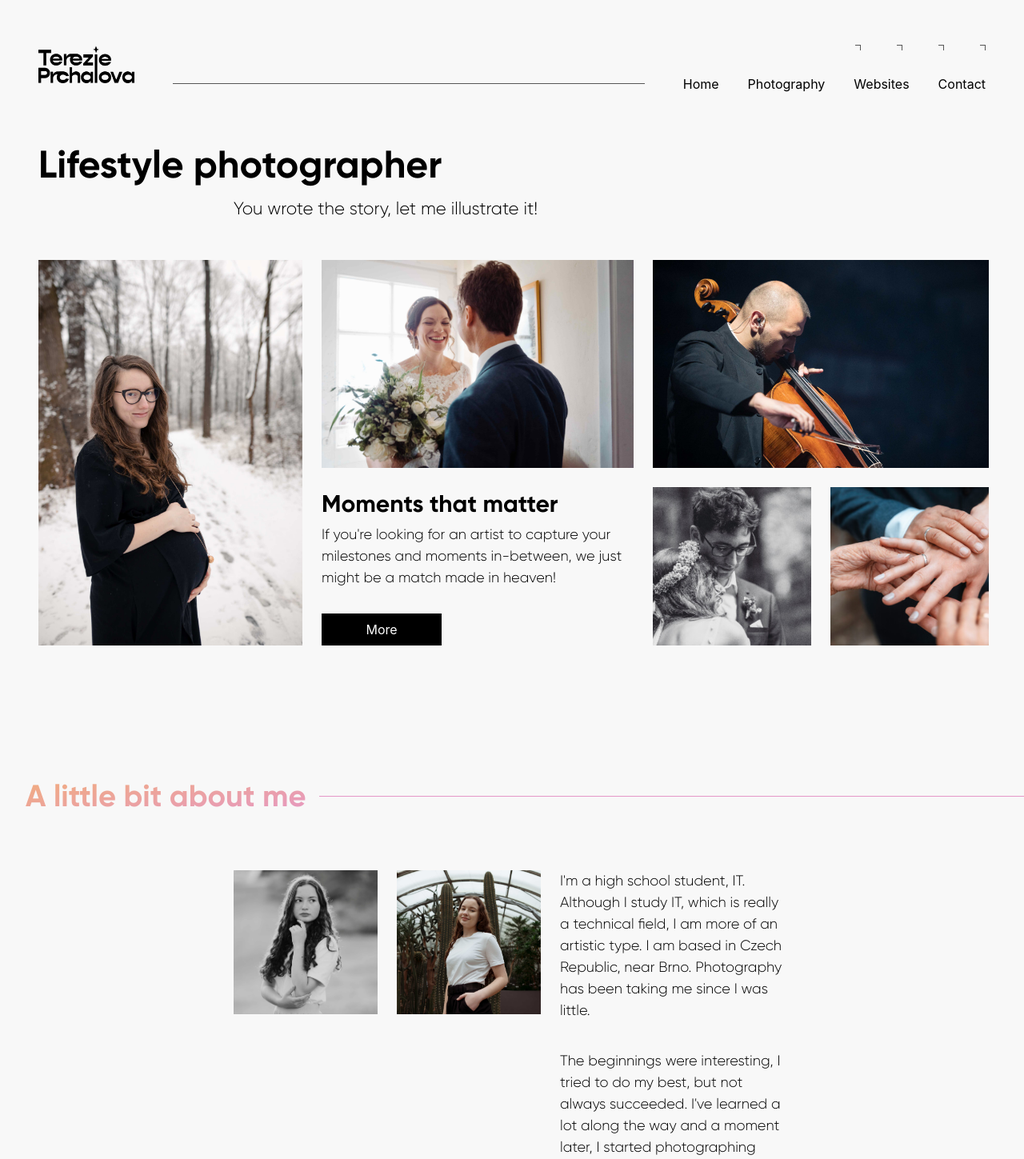
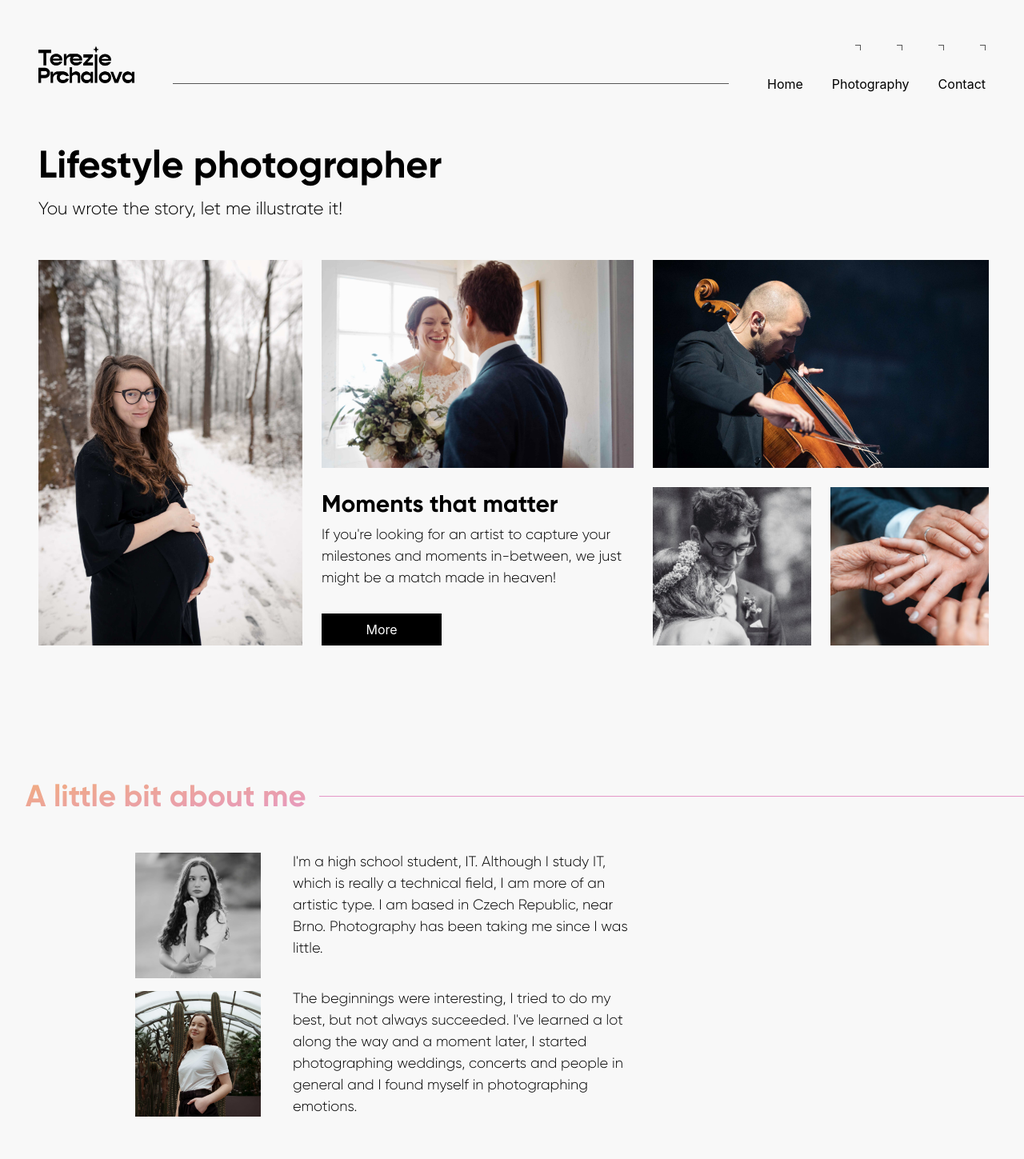
Before and after one commit to TereziePrchalova/photography-website, a Next.js app: page / in a window 1280 px wide. Shown: the top 1449 px of the page at 80% size. Built offline with nearby package versions, Linux system fonts and the light colour scheme.

Commit message:
Progress

```diff
--- a/components/About.js
+++ b/components/About.js
@@ -14,16 +14,16 @@ export default function About(data) {
                         </svg>
                     </div>
                 </div>
-                <div className="my-6 md:flex md:mx-auto md:w-[696px] lg:flex lg:my-16 ">
-                    <div className="flex justify-center mt-1 mb-6 md:my-0 md:flex md:flex-col lg:flex-row">
-                        <div className="relative w-[157px] h-[157px] mr-4 md:mr-6 md:mb-4  lg:mr-6 lg:w-[180px] lg:h-[180px]">
+                <div className="my-6 md:flex md:mx-auto md:w-[696px] lg:w-[942px] lg:flex lg:my-10 ">
+                    <div className="flex justify-center mt-1 mb-6 md:my-0 md:flex md:flex-col ">
+                        <div className="relative w-[157px] h-[157px] mr-4 md:mb-4 lg:mr-4 ">
                             <Image src="/images/first.jpg" alt="me" objectFit="cover" layout="fill"/>
                         </div>
-                        <div className="relative w-[157px] h-[157px] lg:w-[180px] lg:h-[180px]">
+                        <div className="relative w-[157px] h-[157px]">
                             <Image src="/images/second.jpg" alt="me" objectFit="cover" layout="fill"/>
                         </div>
                     </div>
-                    <div className="m-auto w-[320px] md:w-[400px] md:mt-0 md:mx-0 lg:w-[500px] xl:ml-6">
+                    <div className="m-auto w-[320px] md:w-[400px] md:mt-0 md:mx-0 lg:w-[420px] xl:ml-6">
                         <p className='p mb-3 md:mb-9'>I'm a high school student, IT. Although I study IT, which is really a technical field, I am more of an artistic type. I am based in Czech Republic, near Brno. Photography has been taking me since I was little.</p>
                         <p className="p">The beginnings were interesting, I tried to do my best, but not always succeeded. I've learned a lot along the way and a moment later, I started photographing weddings, concerts and people in general and I found myself in photographing emotions.</p>
                     </div>
--- a/components/HeroSlider.js
+++ b/components/HeroSlider.js
@@ -29,13 +29,14 @@ export default function HeroSlider(data) {
                     </div>
                 </div>
             </div>
-            <div className='hidden mt-4 mb-14 max-w-[1440px] md:flex md:flex-col md:items-center m-auto lg:flex lg:flex-row xl:px-12 xl:mb-[10rem]'>
+            <div className='m-auto max-w-[1440px]'>
+                <div className="hidden mt-4 mb-14 m-auto md:flex md:flex-col md:items-center lg:flex lg:flex-row lg:w-[1024px] lg:justify-center xl:justify-start xl:w-auto xl:mx-12 xl:mb-[10rem] 2xl:justify-center">
                     <div className="flex">
-                    <div className="relative w-[320px] h-[470px] lg:w-[250px] lg:h-[403px] xl:w-[330px] xl:h-[482px]">
+                        <div className="relative w-[320px] h-[470px] lg:w-[250px] lg:h-[403px] xl:w-[330px] xl:h-[482px] 2xl:w-[390px] 2xl:h-[542px]">
                             <Image src="/images/slider/heroSliderSecond.jpeg" alt="me" objectFit="cover" layout="fill"/>
                         </div>
                         <div className="ml-4 flex flex-col justify-between xl:ml-6">
-                        <div className="relative w-[360px] h-[240px] lg:w-[330px] lg:h-[230px] xl:w-[390px] xl:h-[260px]">
+                            <div className="relative w-[360px] h-[240px] lg:w-[330px] lg:h-[230px] xl:w-[390px] xl:h-[260px] 2xl:w-[450px] 2xl:h-[300px]">
                                 <Image src="/images/slider/heroSliderFirst.jpeg" alt="me" objectFit="cover" layout="fill"/>
                             </div>
                             <h2 className="heroSubheadline md:-mb-2 lg:mt-4">Moments that matter</h2>
@@ -45,18 +46,18 @@ export default function HeroSlider(data) {
                             </a>
                         </div>
                     </div>
-                <div className="flex flex-col mt-4 md:w-[696px] lg:mt-0 lg:ml-4 xl:ml-6">
-                    <div className="relative w-[486px] h-[320px] mr-3 lg:w-[330px] lg:h-[230px] xl:w-[420px] xl:h-[260px]">
+                    <div className="flex flex-col md:w-[696px] lg:w-auto lg:ml-4 xl:ml-6">
+                        <div className="hidden relative w-[486px] h-[320px] mr-3 lg:mr-0 lg:block lg:w-[330px] lg:h-[230px] xl:w-[420px] xl:h-[260px] 2xl:w-[460px] 2xl:h-[300px]">
                             <Image src="/images/slider/heroSliderConcert.jpg" alt="me" objectFit="cover" layout="fill"/>
                         </div>
                         <div className="flex mt-4 xl:mt-6">
-                        <div className="relative w-[235px] h-[235px] mr-4 lg:w-[157px] lg:h-[157px] xl:w-[198px] xl:h-[198px] xl:mr-6">
+                            <div className="relative w-[235px] h-[235px] mr-4 lg:w-[157px] lg:h-[157px] xl:w-[198px] xl:h-[198px] 2xl:w-[218px] 2xl:h-[218px] xl:mr-6">
                                 <Image src="/images/slider/heroSliderThird.jpg" alt="me" objectFit="cover" layout="fill"/>
                             </div>
-                        <div className="relative w-[235px] h-[235px] lg:w-[157px] lg:h-[157px] xl:w-[198px] xl:h-[198px]">
+                            <div className="relative w-[235px] h-[235px] lg:w-[157px] lg:h-[157px] xl:w-[198px] xl:h-[198px] 2xl:w-[218px] 2xl:h-[218px]">
                                 <Image src="/images/slider/heroSliderFourth.jpg" alt="me" objectFit="cover" layout="fill"/>
                             </div>
-
+                        </div>
                     </div>
                 </div>
             </div>
--- a/components/HeroText.js
+++ b/components/HeroText.js
@@ -1,9 +1,9 @@
 export default function HeroText(data) {
     return (
         <>
-            <div className='max-w-[1440px] m-auto md:px-8 xl:px-12 xl:mb-12'>
-                <h1 className='h1 leading-10 w-[330px] m-auto md:leading-tight md:w-[696px] lg:w-auto xl:mb-2'>Lifestyle photographer</h1>
-                <p className='copy w-[330px] m-auto md:w-[696px]'>You wrote the story, let me illustrate it!</p>
+            <div className='max-w-[1440px] m-auto md:px-8 xl:px-12 xl:mb-12 2xl:mb-6'>
+                <h1 className='h1 leading-10 w-[330px] m-auto md:leading-tight md:w-[696px] lg:w-[942px] xl:w-auto xl:mb-2 2xl:mb-0'>Lifestyle photographer</h1>
+                <p className='copy w-[330px] m-auto md:w-[696px] lg:w-[942px] xl:w-auto'>You wrote the story, let me illustrate it!</p>
             </div>
         </>
     );
--- a/components/Navbar.js
+++ b/components/Navbar.js
@@ -32,7 +32,7 @@ export default function Navbar(data) {
   return (
     <>
       <div className="w-full fixed z-50 left-0 top-0 bg-lightWhite">
-          <nav className="bg-transparent relative flex justify-between items-center py-6 pl-6 pr-8 md:py-5 md:px-8 lg:py-8 xl:pt-[3rem] xl:pb-8 xl:px-12 max-w-[1440px] xl:m-auto">
+          <nav className="bg-transparent relative flex justify-between items-center py-6 pl-6 pr-8 md:py-5 md:px-8 lg:px-12 lg:py-8 xl:pt-[3rem] xl:pb-8 xl:px-12 max-w-[1440px] xl:m-auto">
               <div className="nav-logo flex items-center justify-start md:justify-center ">
                 <div className="relative w-[120px] h-[65px]">
                   <Link href="/">
@@ -44,11 +44,10 @@ export default function Navbar(data) {
               <div className="hidden lg:flex lg:space-x-9 lg:-mb-12">
                 <Link className='select-none' href="/">Home</Link>
                 <Link className='select-none' href="/contact">Photography</Link>
-                <Link className='select-none' href="/">Websites</Link>
                 <Link className='select-none' href="/">Contact</Link>
               </div>
 
-              <div className='hidden lg:block lg:absolute lg:top-10 lg:right-8 xl:top-14 xl:right-12'>
+              <div className='hidden lg:block lg:absolute lg:top-10 lg:right-12 xl:top-14 xl:right-12'>
                 <svg width="163" height="7" viewBox="0 0 163 7" fill="none" xmlns="http://www.w3.org/2000/svg">
                   <line x1="156" y1="0.5" x2="163" y2="0.5" stroke="#565656"/>
                   <line x1="104" y1="0.5" x2="111" y2="0.5" stroke="#565656"/>
@@ -131,7 +130,6 @@ export default function Navbar(data) {
             <div className='mt-[10rem] ml-6 flex flex-col md:ml-8'>
                 <Link className='link select-none mb-6' href="/">Home</Link>
                 <Link className='link select-none' href="/contact">Photography</Link>
-                <Link className='link select-none my-6' href="/">Websites</Link>
                 <Link className='link select-none' href="/">Contact</Link>
             </div>
 
--- a/pages/index.js
+++ b/pages/index.js
@@ -5,7 +5,7 @@ import Work from "../components/Work";
 
 export default function Home() {
   return (
-    <div className="bg-lightWhite pt-[8rem] xl:pt-[11rem]">
+    <div className="bg-lightWhite pt-[8rem] xl:pt-[11rem] 2xl:pt-[10rem]">
       <HeroText/>
       <HeroSlider/>
       <About/>
--- a/styles/globals.css
+++ b/styles/globals.css
@@ -62,6 +62,6 @@ a {
   .heroSubheadline { @apply font-GilroyBold text-24px md:text-30px lg:text-24px xl:text-30px }
   .heroText { @apply font-GilroyLight text-14px md:text-16px lg:text-14px xl:text-18px }
 
-  .p { @apply font-GilroyLight text-14px md:text-18px lg:text-18px xl:text-18px }
+  .p { @apply font-GilroyLight text-14px md:text-18px xl:text-18px }
   .link { @apply font-GilroyBold text-28px }
 }
--- a/tailwind.config.js
+++ b/tailwind.config.js
@@ -7,6 +7,10 @@ module.exports = {
   theme: {
 
     extend: {
+
+      screens: {
+        '2xl': '1512px',
+      },
 
       colors: {
         "white": "#FFFFFF",
```
Lines whose indentation alone changed are shown as unchanged.
